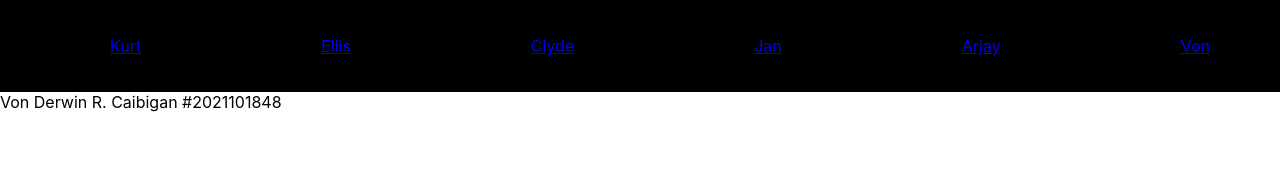
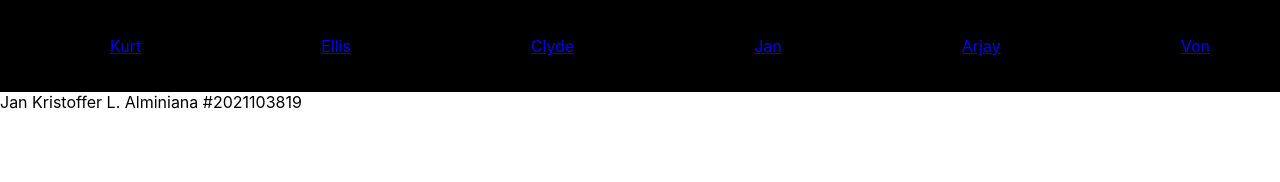
Before and after one commit to KurtRumbaua/Group2-Fe1.2, a React (Create React App) app: page /jan in a window 1280 px wide. Shown: the top 182 px of the page. Built offline with nearby package versions, Linux system fonts and the light colour scheme.

Commit message:
Update Jan.js

```diff
--- a/src/components/Jan.js
+++ b/src/components/Jan.js
@@ -1,7 +1,7 @@
 const Jan = () => {
     return (
          <div>
-             Von Derwin R. Caibigan #2021101848
+             Jan Kristoffer L. Alminiana #2021103819
          </div>
     )
  };
```
